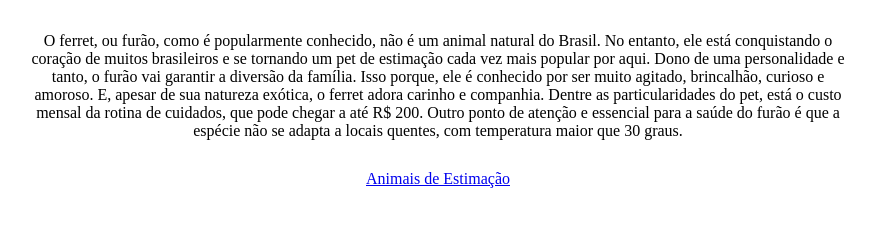
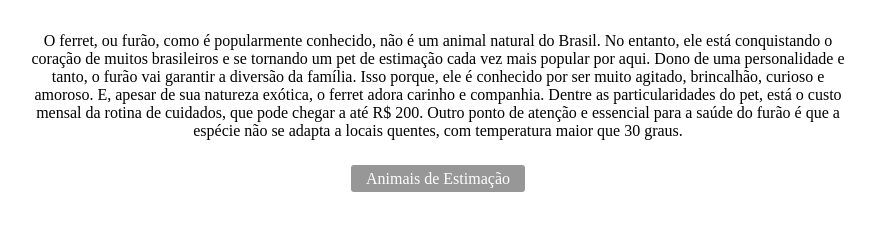
Before and after one commit to jaoweiss/Atividades, a plain HTML site: page index.html in a window 1280 px wide. Shown: the part 375-606 px from the top of the page, without its empty margins (202-1077 px from the left). Drawn offline with Linux system fonts and the light colour scheme.

Commit message:
Update index.html

```diff
--- a/index.html
+++ b/index.html
@@ -7,6 +7,22 @@
     <title style="size: 50px;">Ferret</title>
 
 </head>
+
+<style>
+a{
+    text-decoration: none;
+    background-color: rgb(151, 151, 151);
+    color: white;
+    border-radius: 3px;
+    padding: 5px 15px;
+    box-shadow: 3px 3px 3px; gray;
+
+}
+
+a:hover {
+    background-color: rgb(92, 92, 92);
+}
+</style>
 
 <body style="text-align: center; margin: 50px 200px;">
 
@@ -26,7 +42,9 @@
         temperatura maior que 30 graus.
     </P>
 
-    <a href="https://petanjo.com/blog/3-animais-de-estimacao-incomuns-que-fazem-sucesso-na-internet/">Animais de Estimação</a>
+        <div style="margin: 10px;">
+            <a href="https://petanjo.com/blog/3-animais-de-estimacao-incomuns-que-fazem-sucesso-na-internet/">Animais de Estimação</a>
+        </div>
 
 </body>
 
```
